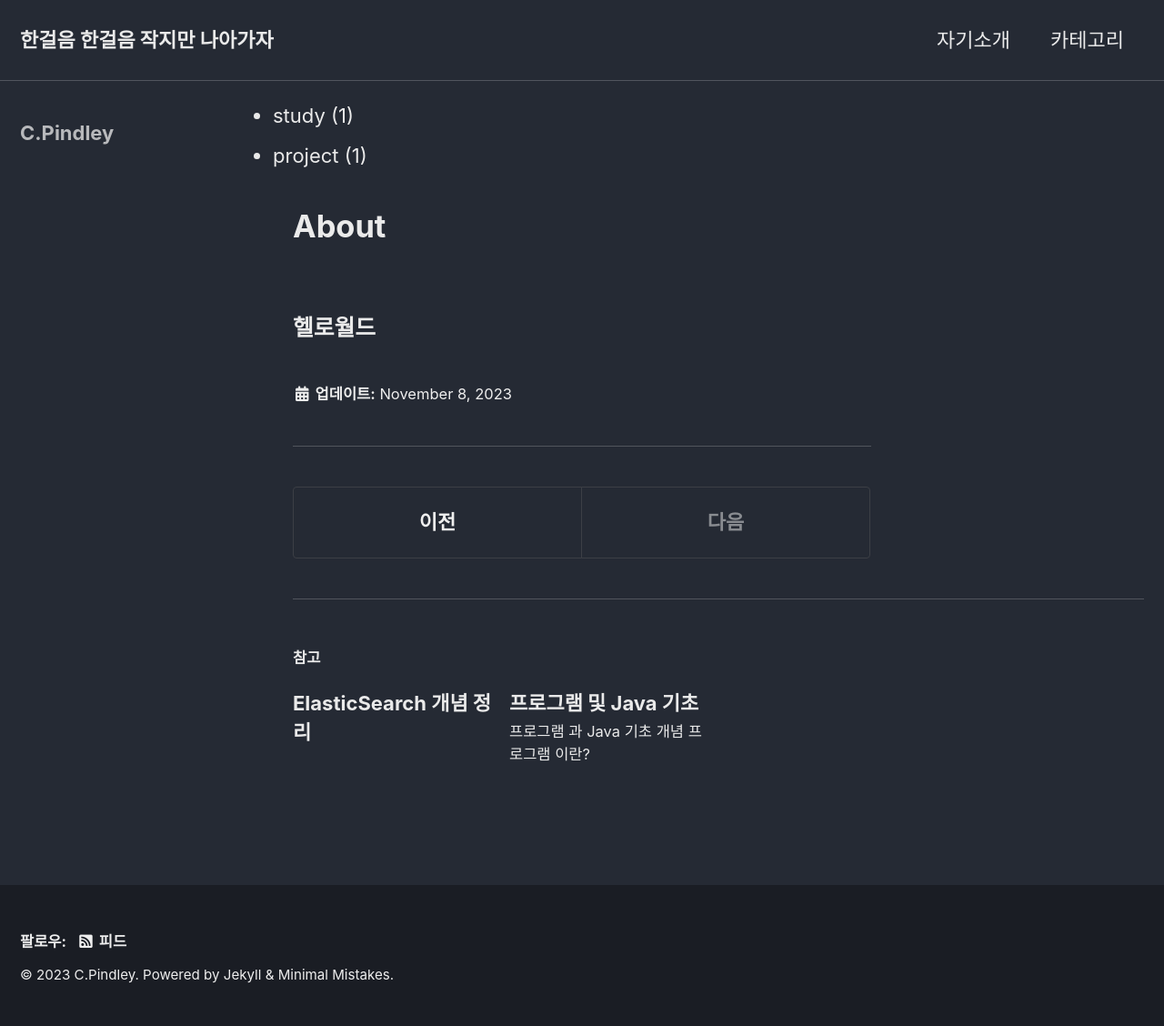
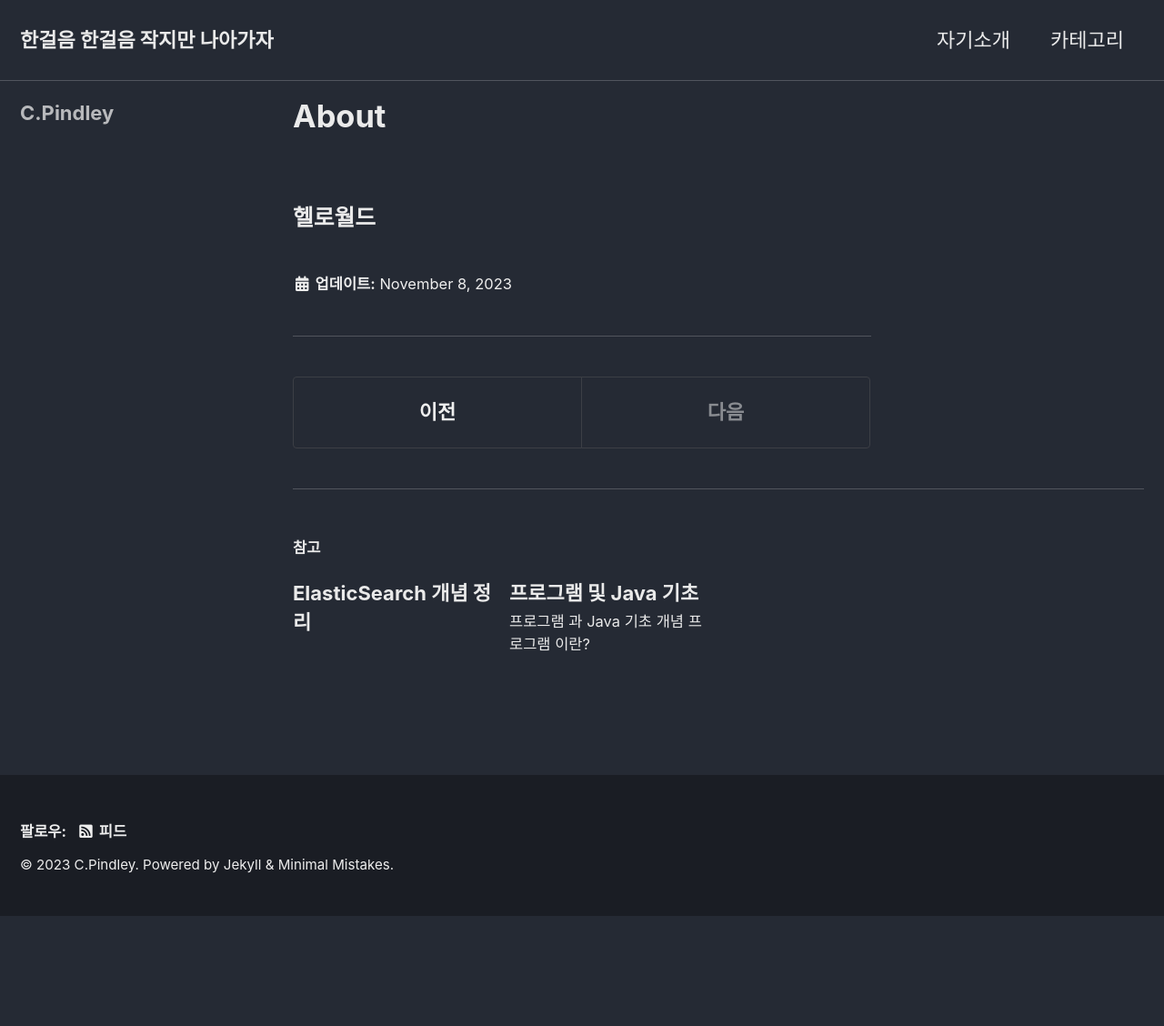
Before and after one commit to dmsgus6523/dmsgus6523.github.io, a Jekyll site: the page built from _posts/2023-11-08-about.md, in a window 1280 px wide. Shown: the whole page at 91% size. Built offline with Jekyll 4.4.1, drawn with Linux system fonts in a browser that asks for light colours; cached includes are drawn as plain includes; after the commit the page ends 1007 px from its top, so only the background shows below that.

Commit message:
Revert "카테고리 위치 변경"
This reverts commit 5d92c71eaf09597df3433dfdc30c67437d1b185e.

```diff
--- a/_includes/sidebar.html
+++ b/_includes/sidebar.html
@@ -17,11 +17,3 @@
   {% endif %}
   </div>
 {% endif %}
-
-<div class="col-lg-4 col-md-2">
-  <ul>
-    {% for category in site.categories %}
-      <li>{{ category | first }} ({{ category | last | size }})</li>
-    {% endfor %}
-  </ul>
-</div>
```
Also changed, not shown: _layouts/home.html (+7 -0 lines).
